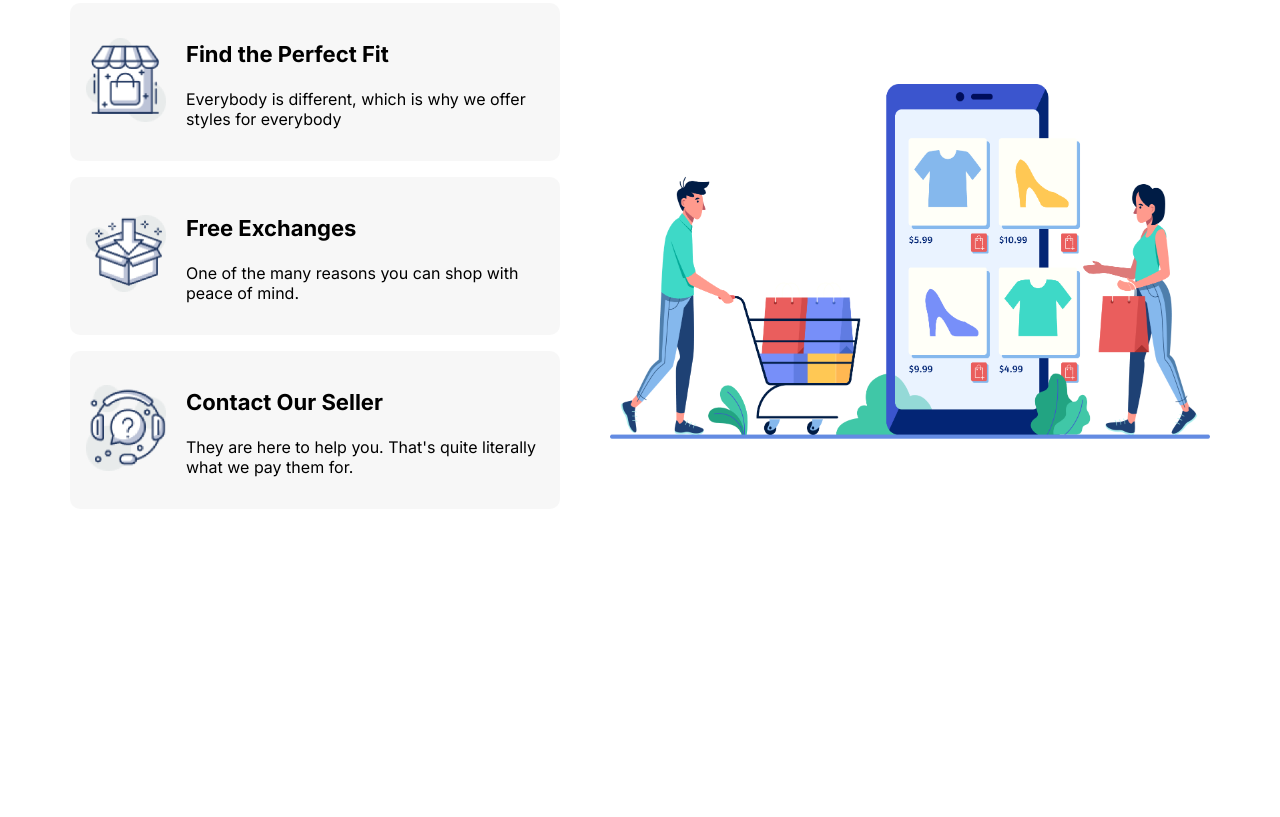
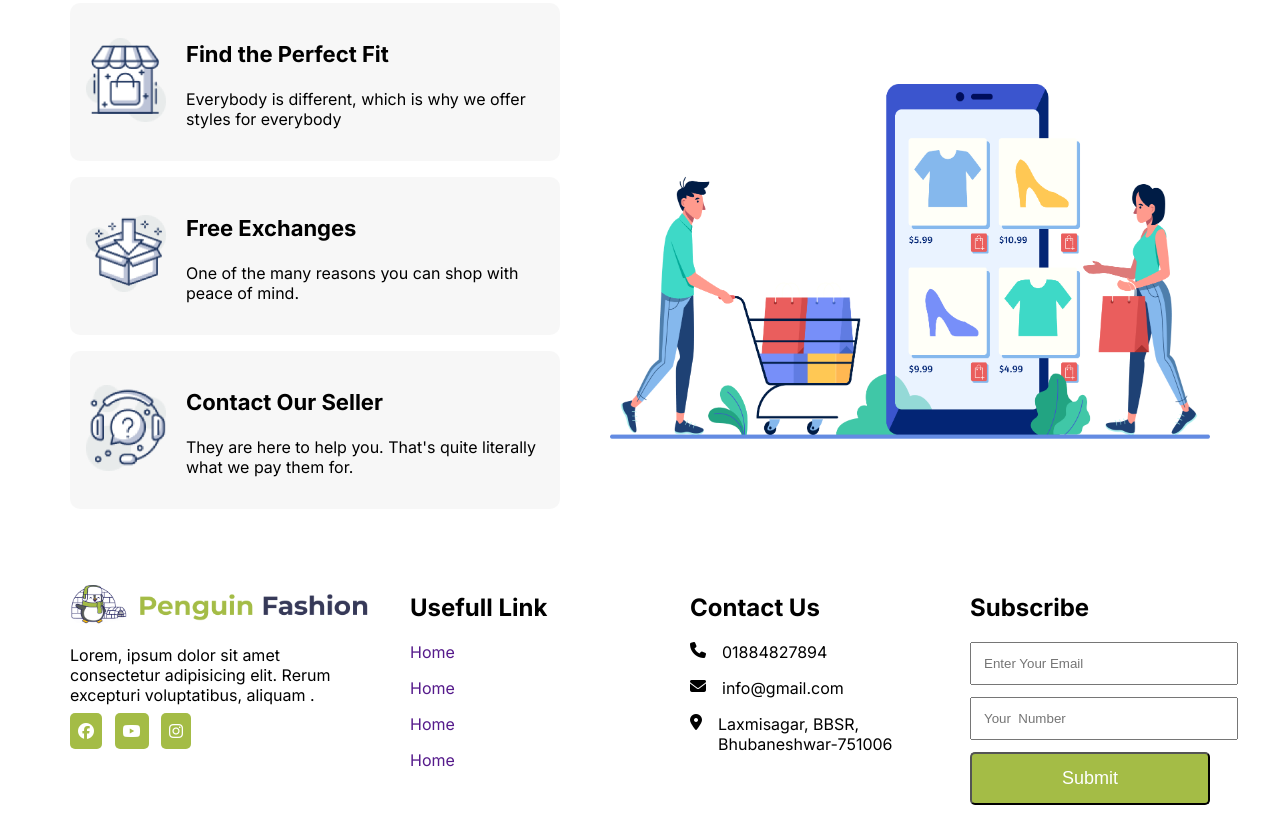
Before and after one commit to khaledhassan04/E-commerce-website, a plain HTML site: page index.html in a window 1280 px wide. Shown: the part 2358-3175 px from the top of the page. Before the commit the page ends 2883 px from the top, so only its background shows below. Drawn offline with Linux system fonts and the light colour scheme.

Commit message:
footer added

```diff
--- a/index.html
+++ b/index.html
@@ -285,6 +285,49 @@
                 </div>
             </div>
         </section>
+        <section class="container">
+            <footer>
+                <div class="comapny">
+                    <img src="icons/logo.png" alt="">
+                    <p>Lorem, ipsum dolor sit amet consectetur adipisicing elit. Rerum excepturi voluptatibus, aliquam .</p>
+                    <div class="social-icon">
+                        <a href=""><i class="fa-brands fa-facebook"></i></a>
+                        <a href=""><i class="fa-brands fa-youtube"></i></a>
+                        <a href=""><i class="fa-brands fa-instagram"></i></a>
+                    </div>
+                </div>
+                <div class="Usefull-link">
+                    <h2 class="footer-section-title">Usefull Link</h2>
+                    <p><a href="">Home</a></p>
+                    <p><a href="">Home</a></p>
+                    <p><a href="">Home</a></p>
+                    <p><a href="">Home</a></p>
+                </div>
+                <div class="contact">
+                    <h2 class="footer-section-title">Contact Us</h2>
+                    <div class="number">
+                        <i class="fa-solid fa-phone"></i>
+                        <p>01884827894</p>
+                    </div>
+                    <div class="gmail">
+                        <i class="fa-solid fa-envelope"></i></i>
+                        <p>info@gmail.com</p>
+                    </div>
+                    <div class="location">
+                        <i class="fa-solid fa-location-dot"></i></i>
+                        <p>Laxmisagar, BBSR, Bhubaneshwar-751006</p>
+                    </div>
+                </div>
+                <div class="subscribe">
+                    <h2 class="footer-section-title">Subscribe</h2>
+                    <form action="">
+                        <input placeholder="Enter Your Email" type="email" name="" id="">
+                        <input placeholder="Your  Number" type="text">
+                        <input class="btn" type="submit">
+                    </form>
+                </div>
+            </footer>
+        </section>
     </main>
 </body>
 </html>
--- a/style.css
+++ b/style.css
@@ -152,3 +152,52 @@ main{
 .item-details h3{
     font-size: 22px;
 }
+
+footer{
+    display: grid;
+    grid-template-columns: repeat(4, 1fr);
+    grid-column-gap: 40px;
+    justify-content: space-between;
+    margin-top: 60px;
+}
+
+.comapny img{
+    width: 300px;
+}
+
+.social-icon a{
+    background-color: #A4BC46;
+    width: 24px;
+    height: 24px;
+    color: white;
+    padding: 8px;
+    border-radius: 5px;
+    margin-right: 8px;
+}
+
+.footer-section-title{
+    font-size: 24px;
+    margin-top: 8px;
+}
+.contact p{
+    margin-top: 0;
+    margin-bottom: 16px;
+    margin-left: 16px;
+}
+.number{
+    display: flex;
+}
+.gmail{
+    display: flex;
+}
+.location{
+    display: flex;
+}
+
+form  input{
+    display: block;
+    width: 100%;
+    padding: 12px;
+    margin-bottom: 12px;
+
+}
```
